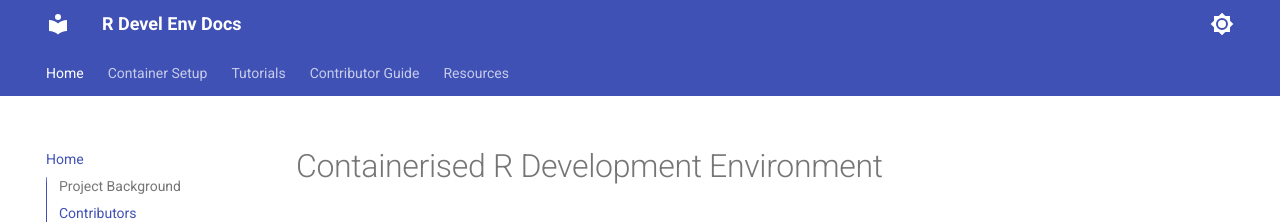
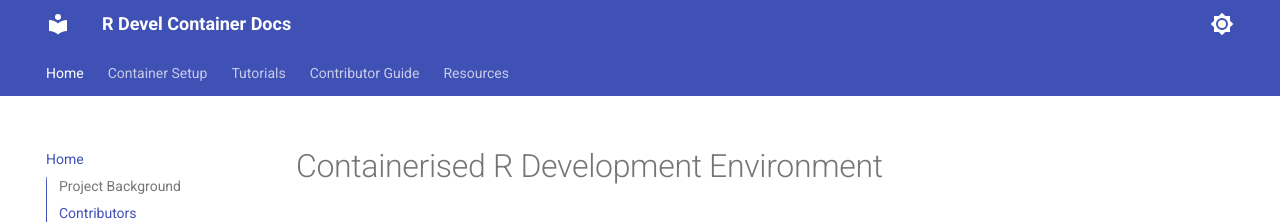
Before and after one commit to r-devel/r-dev-env, an MkDocs documentation site: the page built from docs/index.md, in a window 1280 px wide. Shown: the top 224 px of the page. Built offline with MkDocs 1.6.1 and Material for MkDocs 9.7.7, drawn with Linux system fonts in a browser that asks for light colours.

Commit message:
changed docs title: r devel env to r devel container

```diff
--- a/mkdocs.yml
+++ b/mkdocs.yml
@@ -1,4 +1,4 @@
-site_name: R Devel Env Docs
+site_name: R Devel Container Docs
 nav:
     - 'Home': index.md
     - 'Container Setup':
@@ -51,7 +51,7 @@ plugins:
 extra:
   social:
     - icon: fontawesome/brands/github
-      link: https://github.com/r-devel/r-dev-env
+      link: https://github.com/r-devel/r-dev-env/
     - icon: fontawesome/brands/slack
       link: https://r-contributors.slack.com/
 
```
